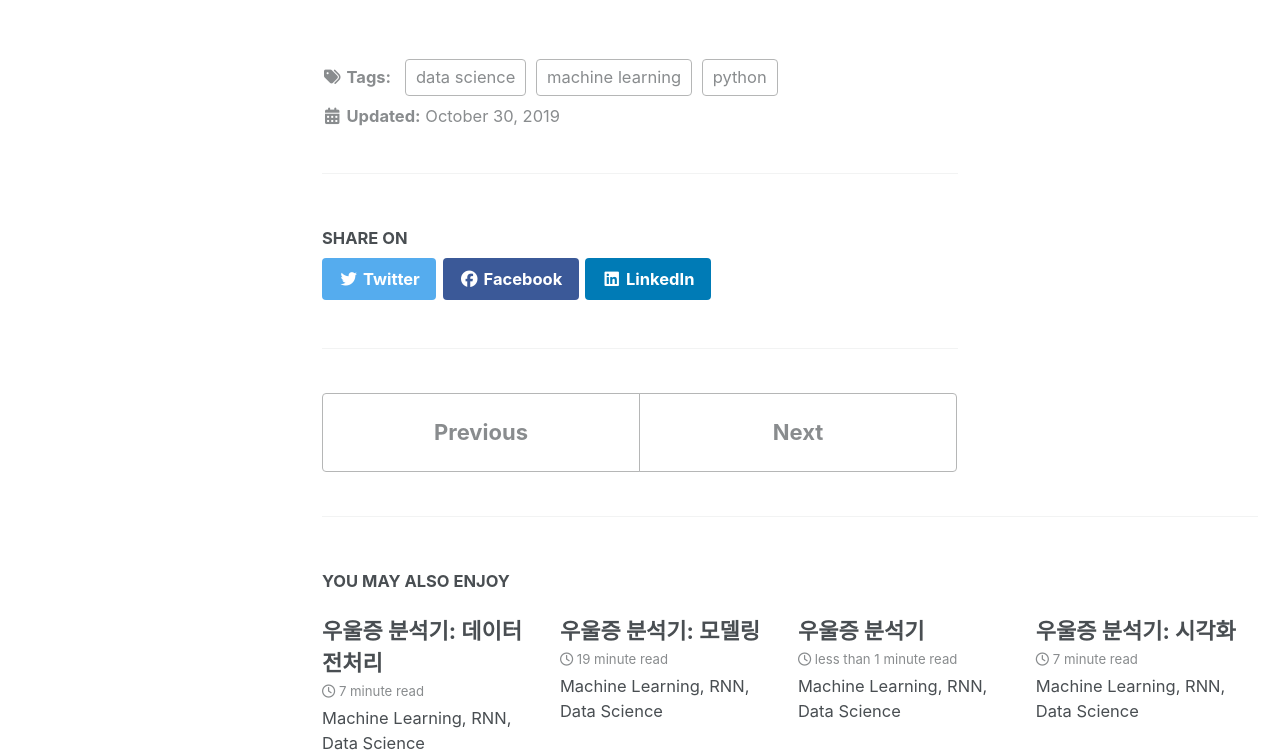
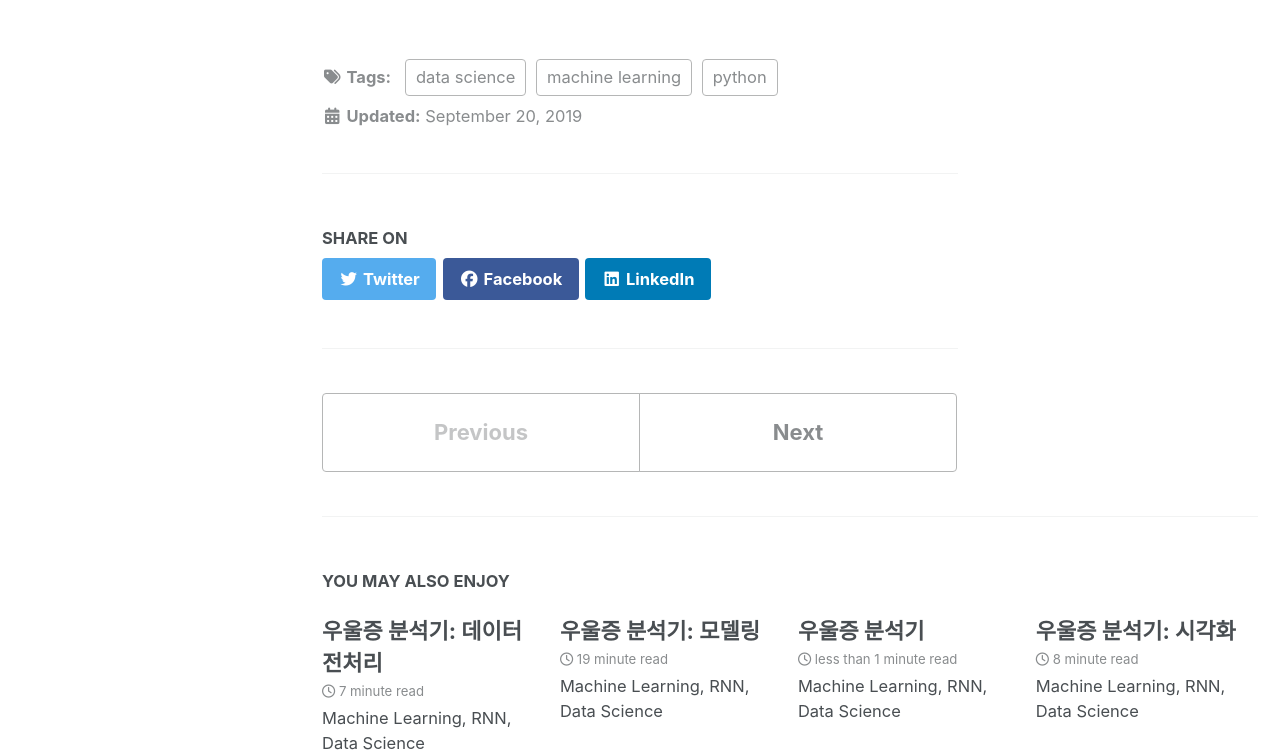
Before and after one commit to shyoo90/shyoo90.github.io, a Jekyll site: the page built from _posts/2019-09-20-crawling.md, in a window 1280 px wide and 1400 px high, scrolled down 9576 px. Shown: the part 359-1112 px from the top of the window. Built offline with Jekyll 4.4.1, drawn with Linux system fonts in a browser that asks for light colours; cached includes are drawn as plain includes; nearby versions of some CDN libraries.

Commit message:
Update and rename 2019-10-31-crawling.md to 2019-09-20-crawling.md

```diff
--- a/_posts/2019-10-31-crawling.md
+++ b/_posts/2019-09-20-crawling.md
@@ -1,6 +1,6 @@
 ---
 title: "우울증 분석기: 데이터 수집"
-date: 2019-10-30
+date: 2019-09-20
 tags: [machine learning, data science, python]
 excerpt: "Machine Learning, RNN, Data Science"
 ---
```
